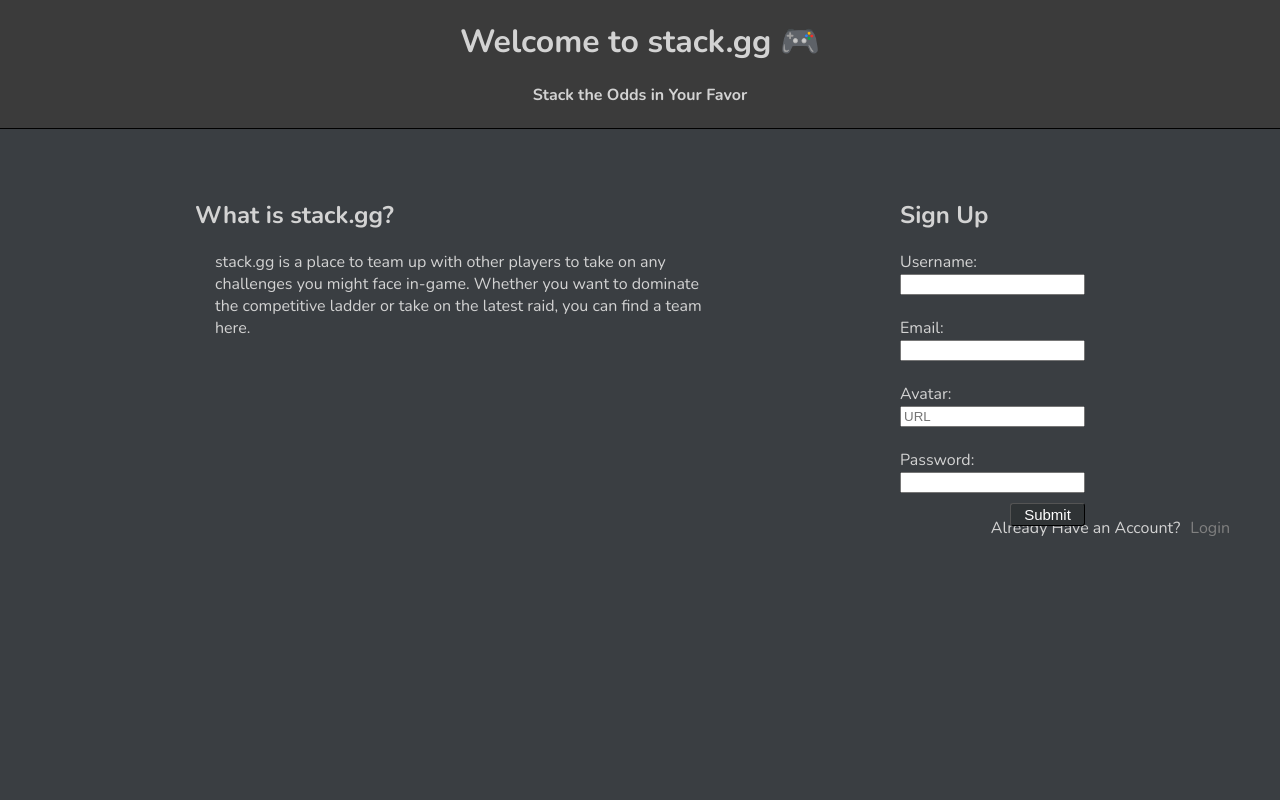
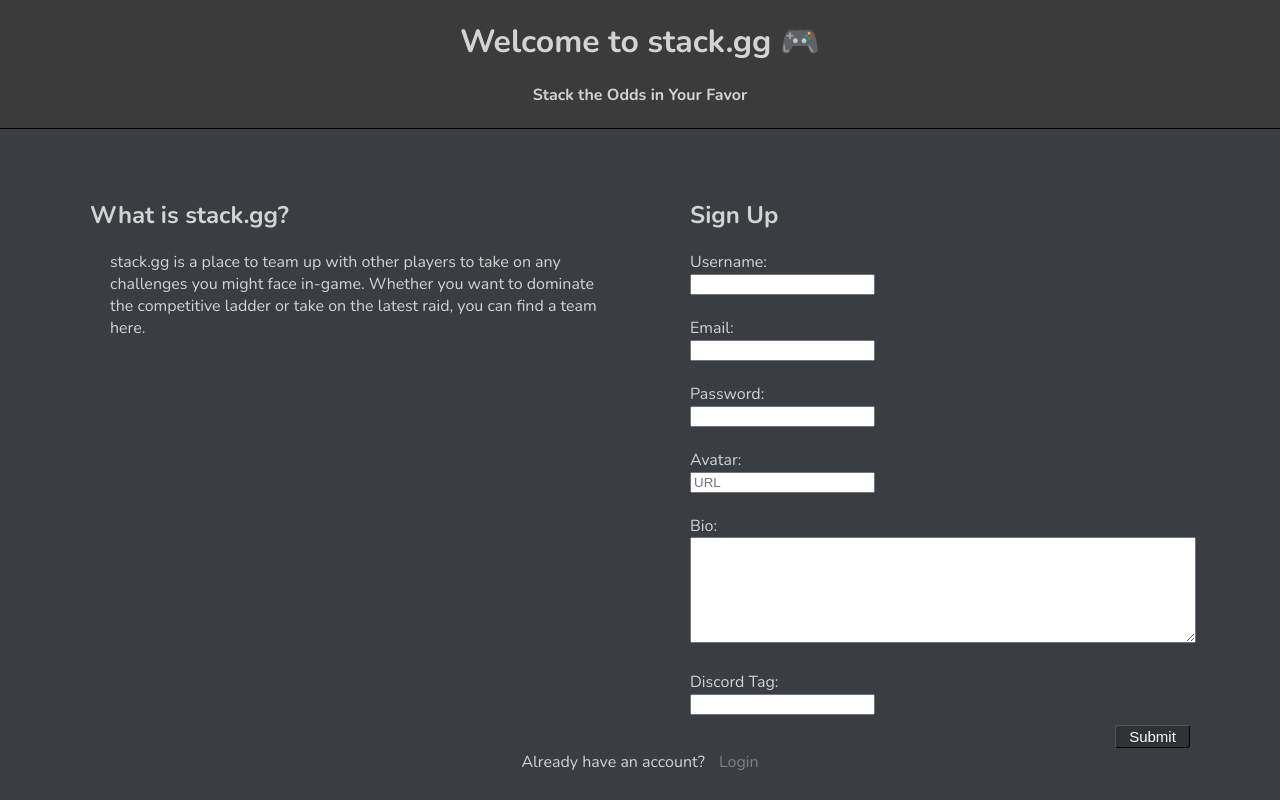
Before and after one commit to thevirtualboy/capstone-pf, a React (Create React App) app in the folder client/: page /users/1 in a window 1280 px wide. Built offline with nearby package versions, Linux system fonts and the light colour scheme; no server answers.

Commit message:
mvp done

```diff
--- a/client/src/Components/Login.js
+++ b/client/src/Components/Login.js
@@ -12,7 +12,7 @@
 const form2Styles = {
   display: "flex",
   flexDirection: "column",
-  height: "300px",
+  height: "500px",
   maxWidth: "500px",
   justifyContent: "space-around",
   marginRight: "10px",
@@ -115,6 +115,7 @@
         avatar: ""
       })
       setSigned(true)
+      setHasLog(true)
     })
   }
   return (
@@ -137,8 +138,7 @@
                 <button className="btn" style={btnStyle} type="submit">Submit</button>
               </form>
             </div>
-            <p className="login" style={{float: "right", marginRight: '50px', color: "gray"}} onClick={() => setHasLog(false)}>Sign Up</p>
-            <p style={{float: "right", marginRight: '10px', color: "lightgray"}} >Don't Have an Account?</p>
+            <p style={{color: "lightgray", textAlign: "center", marginTop: "50px"}} >Don't have an account? <span className="login" style={{color: "gray", marginLeft: "10px"}} onClick={() => setHasLog(false)}>Sign Up</span></p>
           </>
           :
           <>
@@ -159,17 +159,22 @@
                     <label style={{color: "lightgray"}}>Email: <br/>
                       <input type="text" value={newUser.email} name="email" onChange={handleUserForm}/>
                     </label> <br/>
+                    <label style={{color: "lightgray"}}>Password: <br/>
+                      <input type="text" value={newUser.password} name="password" onChange={handleUserForm}/>
+                    </label> <br />
                     <label style={{color: "lightgray"}}>Avatar: <br/>
                       <input type="text" placeholder="URL" value={newUser.avatar} name="avatar" onChange={handleUserForm}/>
                     </label> <br/>
-                    <label style={{color: "lightgray"}}>Password: <br/>
-                      <input type="text" value={newUser.password} name="password" onChange={handleUserForm}/>
+                    <label style={{color: "lightgray"}}>Bio: <br/>
+                      <textarea type="text" name="bio" onChange={handleUserForm} style={{width: "500px", height: "100px"}}/>
+                    </label> <br />
+                    <label style={{color: "lightgray"}}>Discord Tag: <br/>
+                      <input type="text" value={newUser.contact} name="contact" onChange={handleUserForm}/>
                     </label>
                     <button className="btn" style={btnStyle} type="submit">Submit</button>
                   </form>
                 </div> <br />
-                <p className="login" style={{float: "right", marginRight: '50px', color: "gray"}} onClick={() => setHasLog(true)}>Login</p>
-                <p style={{float: "right", marginRight: '10px', color: "lightgray"}} >Already Have an Account?</p>
+                <p style={{color: "lightgray", textAlign: "center", marginTop: "50px"}} >Already have an account? <span className="login" style={{color: "gray", marginLeft: "10px"}} onClick={() => setHasLog(true)}>Login</span></p>
               </>
             }
           </>
--- a/client/src/Components/Profile.js
+++ b/client/src/Components/Profile.js
@@ -64,7 +64,7 @@
 const form2Styles = {
     display: "flex",
     flexDirection: "column",
-    height: "300px",
+    height: "500px",
     justifyContent: "space-around",
     marginLeft: "50px",
     marginTop: "100px",
@@ -146,6 +146,12 @@
                     <label>Avatar: <br/>
                         <input type="text" placeholder="URL" value={editingUser.avatar} name="avatar" onChange={handleEditForm}/>
                     </label> <br/>
+                    <label style={{color: "lightgray"}}>Bio: <br/>
+                      <textarea type="text" name="bio" value={editingUser.bio} onChange={handleEditForm} style={{width: "500px", height: "100px"}}/>
+                    </label> <br />
+                    <label style={{color: "lightgray"}}>Discord Tag: <br/>
+                      <input type="text" value={editingUser.contact} name="contact" onChange={handleEditForm}/>
+                    </label> <br />
                     <button className="btn" type="submit" style={btn2Style}>Submit</button>
                 </form>
                 :
```
Also changed, not shown: 1 other file (tests, documents, lock files or other folders).
